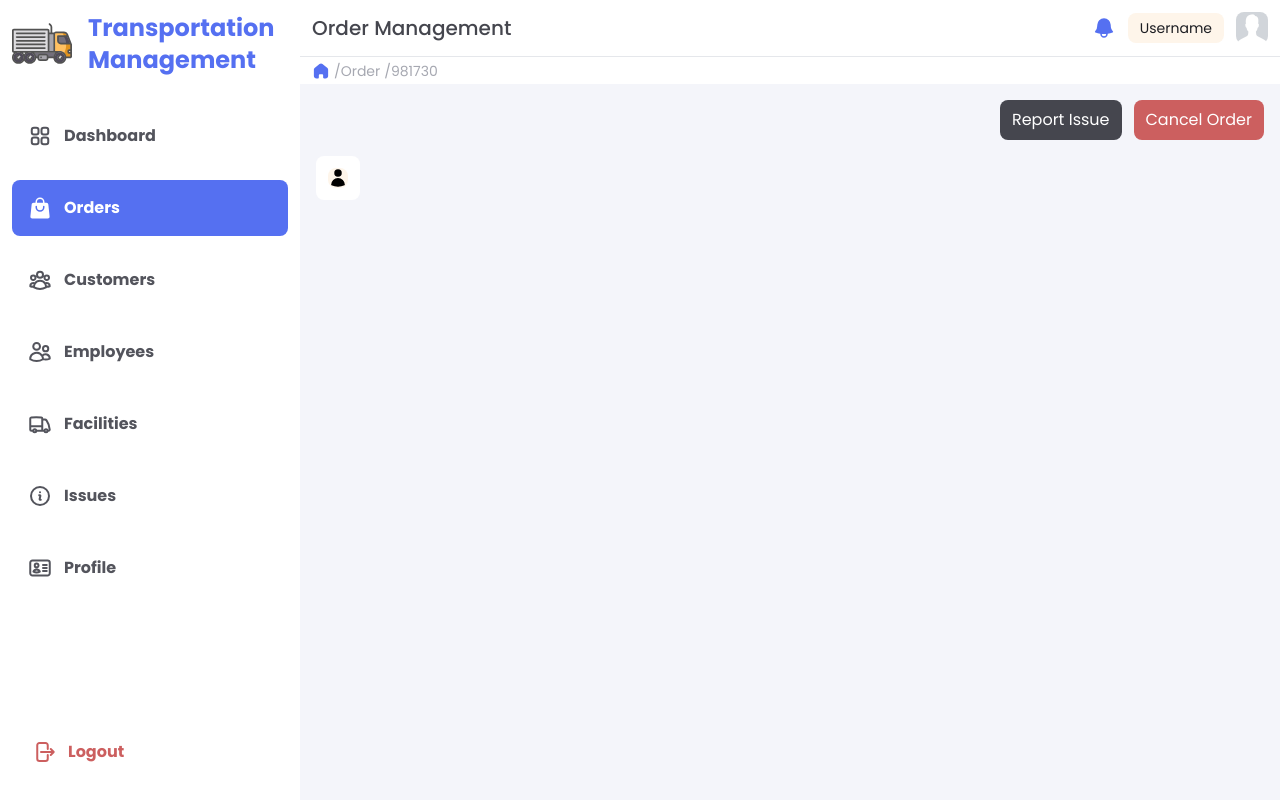
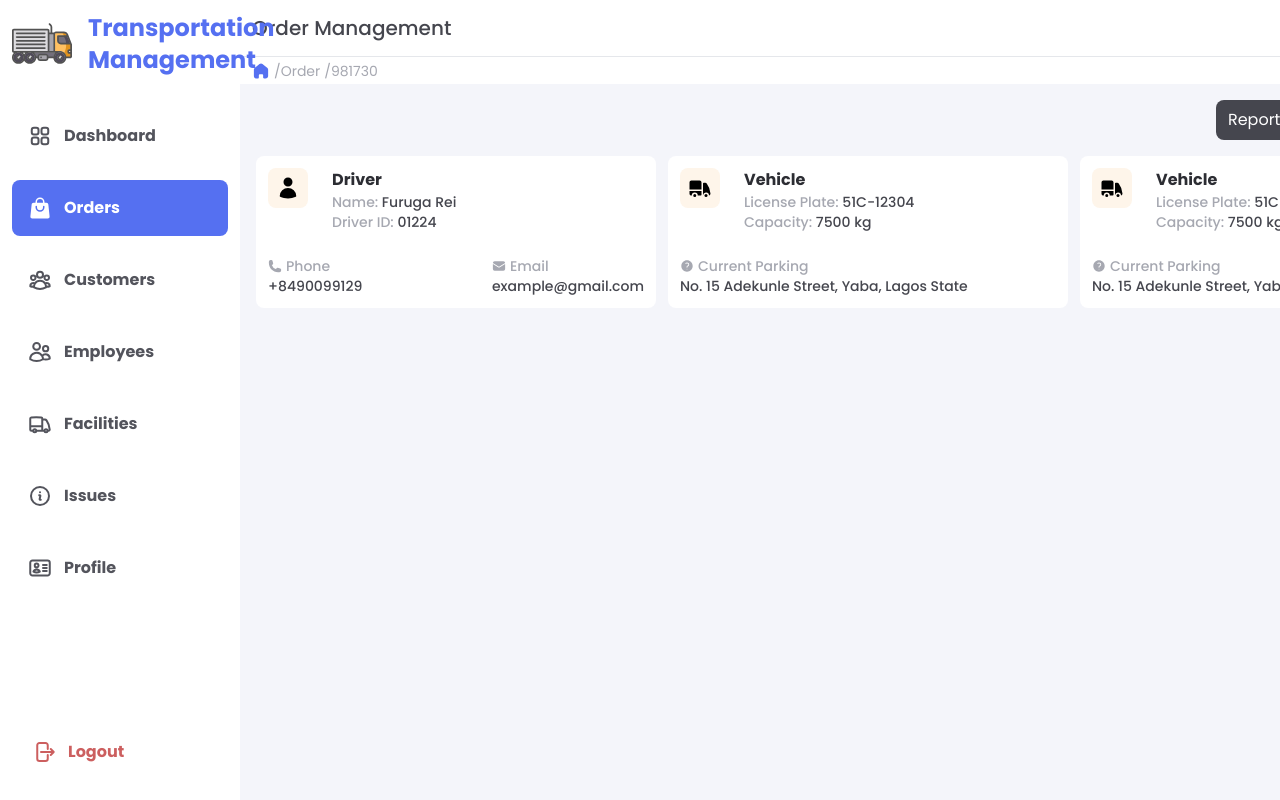
Before and after one commit to HuyHoang0712/specialized_project_web_application, a Next.js app in the folder delivery-management-app/: page /order/981730 in a window 1280 px wide. Built offline with nearby package versions, Linux system fonts and the light colour scheme.

Commit message:
feat: adding icon for orderinforcard

```diff
--- a/delivery-management-app/app/(pages)/(order-management)/order/[id]/page.tsx
+++ b/delivery-management-app/app/(pages)/(order-management)/order/[id]/page.tsx
@@ -2,16 +2,22 @@ import React from "react";
 import CancelOrderModal from "@/app/components/Modals/CancelOrderModal";
 import ReportIssueModal from "@/app/components/Modals/ReportIssueModal";
 import OrderInforCard from "@/app/components/Cards/OrderInforCard";
-
 
 const OrderDetailPage = ({ params }: { params: { id: string } }) => {
   const { id } = params;
 
   const driver_card_props = {
     type: "driver",
-    title: "Assigned Driver",
-    titleContent: { name: "Furuga Rei", driver_id: "01224" },
-    content: { phone: "+8490099129", email: "example@gmail.com" },
+    title: "Driver",
+    titleContent: { Name: "Furuga Rei", "Driver ID": "01224" },
+    content: { Phone: "+8490099129", Email: "example@gmail.com" },
+  };
+
+  const vehicle_card_props = {
+    type: "vehicle",
+    title: "Vehicle",
+    titleContent: { "License Plate": "51C-12304", Capacity: "7500 kg" },
+    content: { "Current Parking": "No. 15 Adekunle Street, Yaba, Lagos State" },
   };
 
   return (
@@ -21,7 +27,9 @@ const OrderDetailPage = ({ params }: { params: { id: string } }) => {
         <CancelOrderModal />
       </div>
       <div className="flex w-full gap-3">
-        <OrderInforCard {...driver_card_props}/>
+        <OrderInforCard {...driver_card_props} />
+        <OrderInforCard {...vehicle_card_props} />
+        <OrderInforCard {...vehicle_card_props} />
       </div>
     </div>
   );
--- a/delivery-management-app/app/components/Cards/OrderInforCard.tsx
+++ b/delivery-management-app/app/components/Cards/OrderInforCard.tsx
@@ -1,7 +1,6 @@
 "use client";
 import React from "react";
 import dynamic from "next/dynamic";
-
 interface Prosp {
   type: string;
   title: string;
@@ -22,14 +21,99 @@ const OrderInforCard = (props: Prosp) => {
         }
       );
       break;
+    case "vehicle":
+      Icon = dynamic(
+        () => import("@heroicons/react/24/solid").then((res) => res.TruckIcon),
+        {
+          ssr: false,
+          loading: () => <>Loading...</>,
+        }
+      );
+      break;
 
     default:
+      Icon = dynamic(
+        () =>
+          import("@heroicons/react/24/solid").then(
+            (res) => res.QuestionMarkCircleIcon
+          ),
+        {
+          ssr: false,
+          loading: () => <>Loading...</>,
+        }
+      );
       break;
   }
 
+  const ContentIcon = Object.keys(content).map((key) => {
+    switch (key) {
+      case "Phone":
+        return dynamic(
+          () =>
+            import("@heroicons/react/24/solid").then((res) => res.PhoneIcon),
+          {
+            ssr: false,
+            loading: () => <>Loading...</>,
+          }
+        );
+      case "Email":
+        return dynamic(
+          () =>
+            import("@heroicons/react/24/solid").then((res) => res.EnvelopeIcon),
+          {
+            ssr: false,
+            loading: () => <>Loading...</>,
+          }
+        );
+
+      default:
+        return dynamic(
+          () =>
+            import("@heroicons/react/24/solid").then(
+              (res) => res.QuestionMarkCircleIcon
+            ),
+          {
+            ssr: false,
+            loading: () => <>Loading...</>,
+          }
+        );
+    }
+  });
+
+  const getIcon = (idx: number) => {
+    let CurIcon = ContentIcon[idx];
+    return <CurIcon className="w-[0.875rem]" />;
+  };
+
   return (
-    <div className="bg-white rounded-lg p-3">
-      <Icon className="w-5 bg-secondary-20 rounded-lg" />
+    <div className="flex flex-1 flex-col w-[25rem] bg-white rounded-lg p-3 gap-6">
+      <div className="flex items-start gap-6">
+        <Icon className="w-10 p-2 bg-secondary-20 rounded-lg" />
+        <div className="flex flex-col">
+          <span className="text-base font-bold text-black-90">{title}</span>
+          {Object.entries(titleContent).map(
+            ([key, value]: [string, any], idx) => (
+              <span className="text-sm font-medium text-black-60" key={idx}>
+                <span className="text-black-30">{key}:</span> {value}
+              </span>
+            )
+          )}
+        </div>
+      </div>
+      <div className="flex items-center justify-between">
+        {Object.entries(content).map(([key, value]: [string, any], idx) => (
+          <div
+            className="flex flex-col text-sm font-medium text-black-60"
+            key={idx}
+          >
+            <span className="flex gap-1 text-black-30">
+              {getIcon(idx)}
+              {key}
+            </span>
+            {value}
+          </div>
+        ))}
+      </div>
     </div>
   );
 };
```
